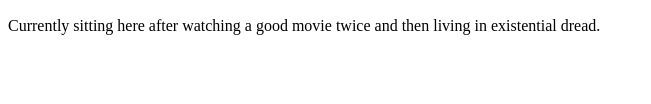
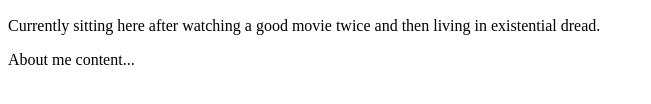
Before and after one commit to gopikrishnan-ajith/project-html, a plain HTML site: page Index.html in a window 1280 px wide. Shown: the part 182-286 px from the top of the page, without its empty margins (0-651 px from the left). Drawn offline with Linux system fonts and the light colour scheme.

Commit message:
Add about section

```diff
--- a/Index.html
+++ b/Index.html
@@ -12,5 +12,6 @@
 <h2>About Me</h2>
 <p>Currently sitting here after watching a good movie twice and then living in existential dread.</p>
 </section>
+<section id="about">About me content...</section>
 </body>
 </html>
```
